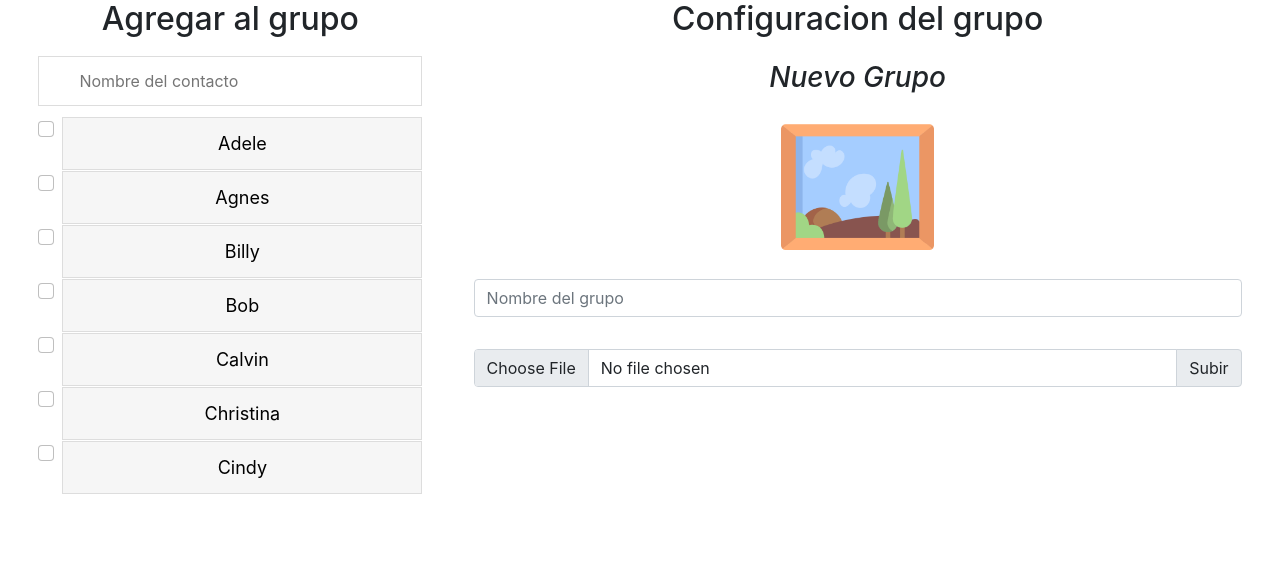
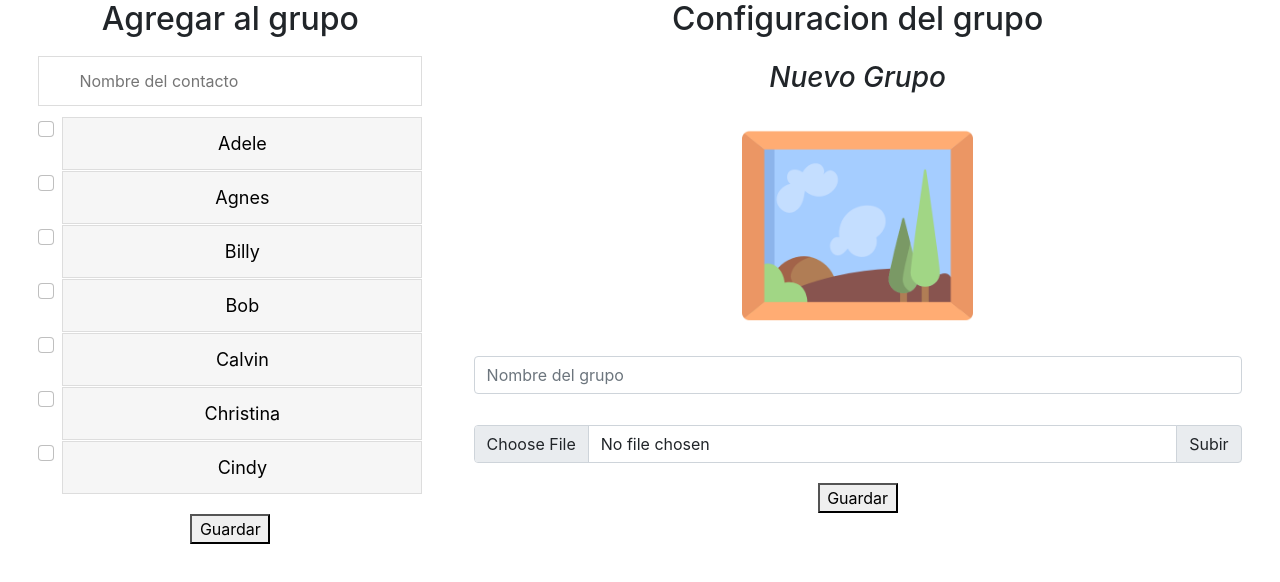
Before and after one commit to CharlieBGood/Chatting_App, a React (Create React App) app in the folder frontend/chatting-app/: page / in a window 1280 px wide. Shown: the top 582 px of the page. Built offline with nearby package versions, Linux system fonts and the light colour scheme.

Commit message:
Agregado botón de guardado y tamaño de foto

```diff
--- a/frontend/chatting-app/src/App.css
+++ b/frontend/chatting-app/src/App.css
@@ -78,10 +78,6 @@ h3{
   background-color: #eee;
 }
 
-#checkbox{
-  float: right;
-  margin-left: 20%;
-}
 .busqueda{
     width: 30%;
     float: left;
@@ -101,5 +97,12 @@ h3{
     margin-top: 2%;
     margin-left: auto;
     margin-right: auto;
-    width: 20%;
+    width: 30%;
 }
+button{
+ display: block;
+ margin-top: 20px;
+ margin-left: auto;
+ margin-right: auto;
+ width: 80px;
+}
--- a/frontend/chatting-app/src/App.jsx
+++ b/frontend/chatting-app/src/App.jsx
@@ -51,6 +51,7 @@ function App() {
             </div>
           </li>
         </ul>
+        <button type='button'>Guardar</button>
      </div>
 
      {/* Parte derecha: Configuraciones de grupo    */}
@@ -65,6 +66,7 @@ function App() {
          <input type="file" class="form-control" id="inputGroupFile02"/>
          <label class="input-group-text" for="inputGroupFile02">Subir</label>
         </div>
+        <button type='button'>Guardar</button>
       </div>
     </div>
   );
```
